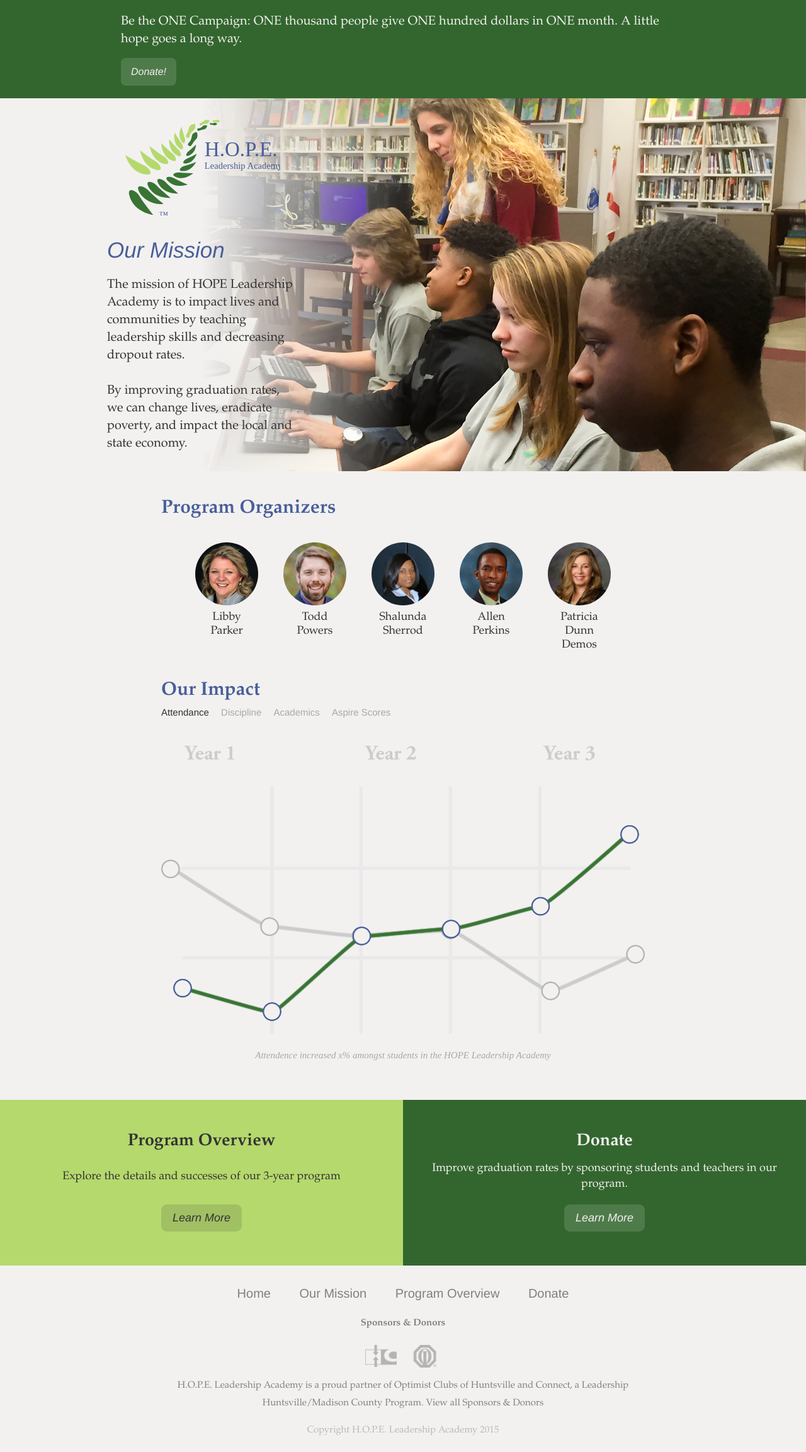
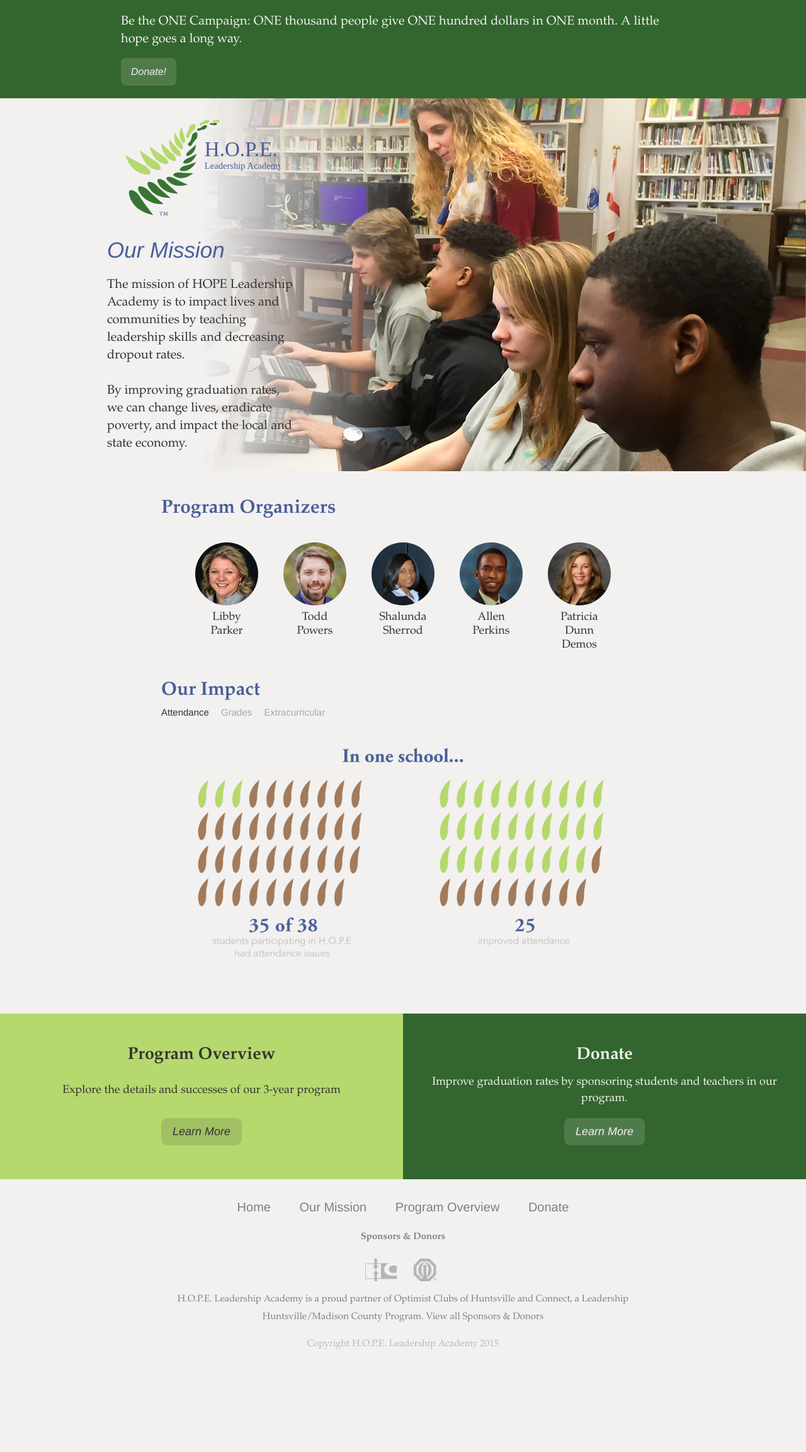
Before and after one commit to TrimMedia/HOPE, a Jekyll site: the page built from about/index.html, in a window 1280 px wide. Shown: the whole page at 63% size. Built offline with Jekyll 4.4.1, drawn with Linux system fonts in a browser that asks for light colours; after the commit the page ends 2168 px from its top, so only the background shows below that.

Commit message:
Update graph-list content and styles

```diff
--- a/about/index.html
+++ b/about/index.html
@@ -46,41 +46,23 @@ organizers:
 	<h2 class="heading">Our Impact</h2>
 	<ul class="link-list--interactive" id="graph-links">
 		<li class="link-list__item link-list__item--active" data-id="attendance">Attendance</li>
-		<li class="link-list__item" data-id="discipline">Discipline</li>
-		<li class="link-list__item" data-id="academics">Academics</li>
-		<li class="link-list__item" data-id="aspire">Aspire Scores</li>
+		<li class="link-list__item" data-id="grades">Grades</li>
+		<li class="link-list__item" data-id="extracurricular">Extracurricular</li>
 	</ul>
 	<ul class="graph-list" id="graphs">
 		<li class="graph-list__item" id="attendance">
 			<figure>
-				<img src="{{site.baseurl}}/assets/img/line-graph.png" alt="Line graph of HOPE Leadership Academy student's attendance">
-				<figcaption>
-					Attendence increased x% amongst students in the HOPE Leadership Academy
-				</figcaption>
+				<img src="{{site.baseurl}}/assets/img/data/attendance.jpg" alt="Attendance improvements from students in HOPE program.">
 			</figure>
 		</li>
-		<li class="graph-list__item u-hidden" id="discipline">
+		<li class="graph-list__item u-hidden" id="grades">
 			<figure>
-				<img src="{{site.baseurl}}/assets/img/pie-graph.png" alt="Pie graph of HOPE Leadership Academy student's grades">
-				<figcaption>
-					Attendence increased x% amongst students in the HOPE Leadership Academy
-				</figcaption>
+				<img src="{{site.baseurl}}/assets/img/data/grades.jpg" alt="Grade improvements from students in HOPE program.">
 			</figure>
 		</li>
-		<li class="graph-list__item u-hidden" id="academics">
+		<li class="graph-list__item u-hidden" id="extracurricular">
 			<figure>
-				<img src="{{site.baseurl}}/assets/img/line-graph.png" alt="Line graph of HOPE Leadership Academy student's attendance">
-				<figcaption>
-					Attendence increased x% amongst students in the HOPE Leadership Academy
-				</figcaption>
-			</figure>
-		</li>
-		<li class="graph-list__item u-hidden" id="aspire">
-			<figure>
-				<img src="{{site.baseurl}}/assets/img/pie-graph.png" alt="Pie graph of HOPE Leadership Academy student's grades">
-				<figcaption>
-					Attendence increased x% amongst students in the HOPE Leadership Academy
-				</figcaption>
+				<img src="{{site.baseurl}}/assets/img/data/extracurricular.jpg" alt="Extracurricular improvements from students in HOPE program.">
 			</figure>
 		</li>
 	</ul>
--- a/css/main.css
+++ b/css/main.css
@@ -426,8 +426,10 @@ Components
   margin-bottom: 1em;
   padding-bottom: 1em; }
 
-.graph-list__item:last-child {
-  margin-bottom: 1em; }
+.graph-list__item img {
+  max-height: 20rem;
+  display: block;
+  margin: 0 auto; }
 
 .graph-list__item figcaption {
   font-family: "Avenir";
```
Also changed, not shown: _sass/_components.scss (+5 -2 lines), assets/img/data/attendance.jpg (added), assets/img/data/extracurricular.jpg (added), assets/img/data/grades.jpg (added), assets/img/program.jpg, css/main.min.css, 1 other file.
